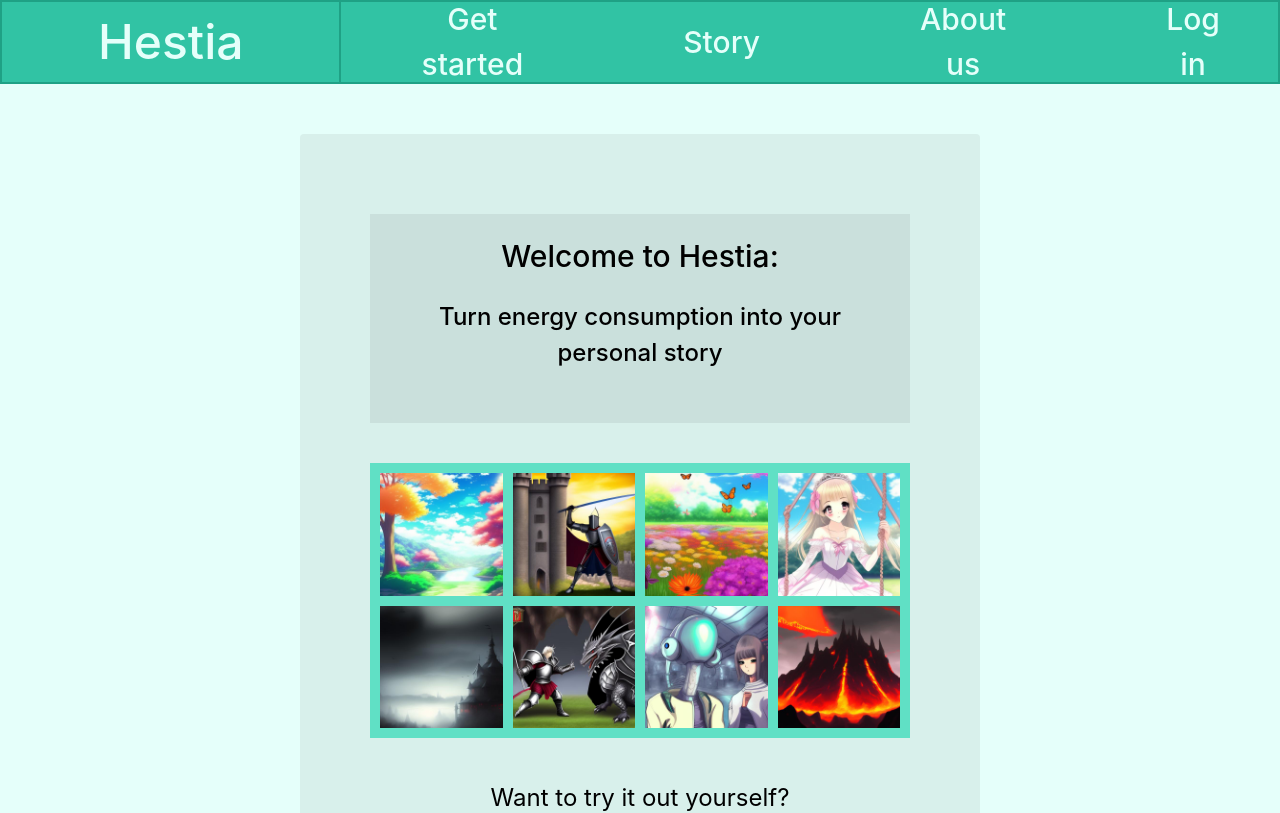
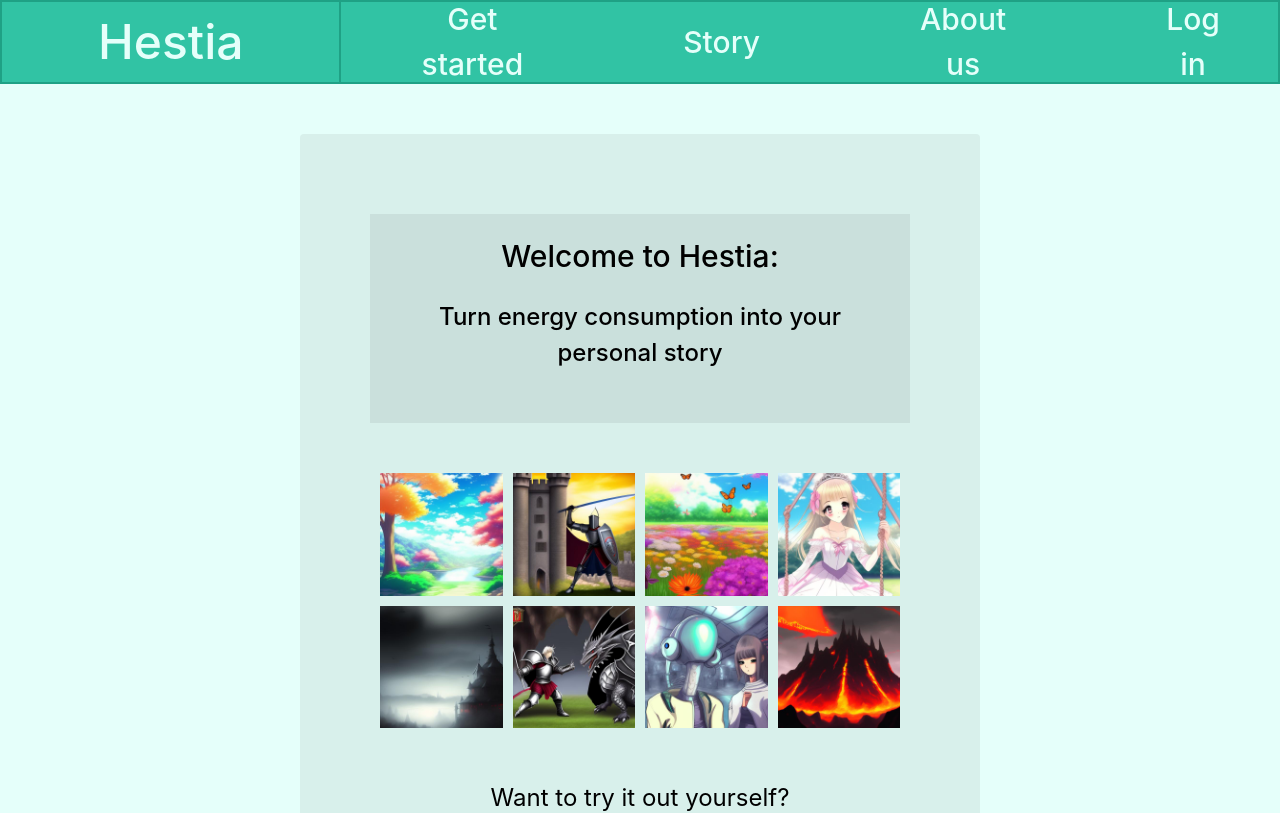
Before and after one commit to Hestia-Thesis/frontend, a Vue app: page / in a window 1280 px wide. Shown: the top 813 px of the page. Built offline with nearby package versions, Linux system fonts and the light colour scheme.

Commit message:
Changed bg color behind images

```diff
--- a/src/pages/Index.vue
+++ b/src/pages/Index.vue
@@ -14,7 +14,7 @@ import VButton from '../components/VButton.vue'
                </div>
             </div>
         </Section>
-        <div class="grid grid-cols-4 gap-10px mx-30px p-10px bg-themecolor-accent-main-300">
+        <div class="grid grid-cols-4 gap-10px mx-30px p-10px bg-themecolor-neutral-200">
             <img class="" src="../assets/Generated-Pic1.jpg">
             <img src="../assets/Generated-Pic2.jpg">
             <img src="../assets/Generated-Pic3.jpg">
```
